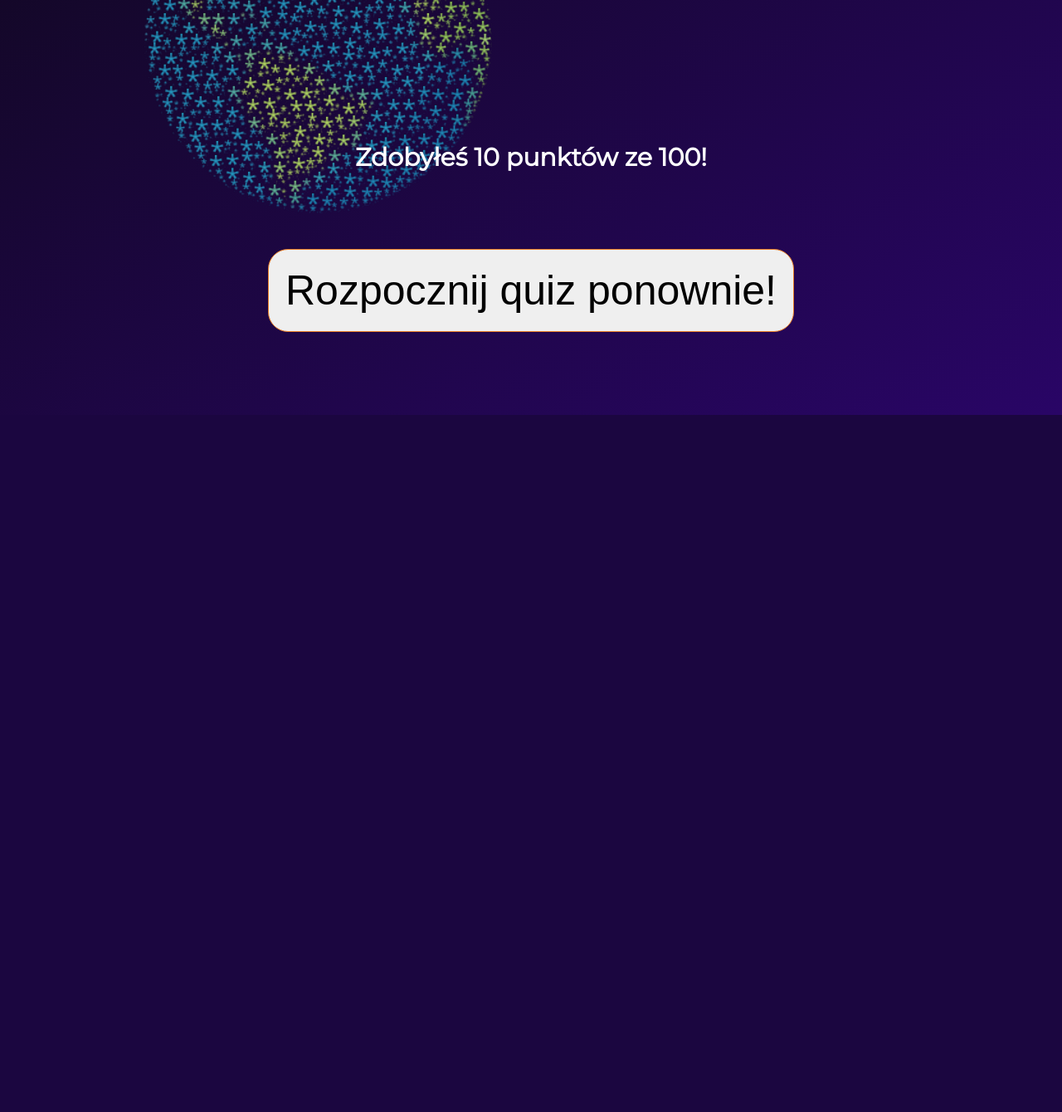
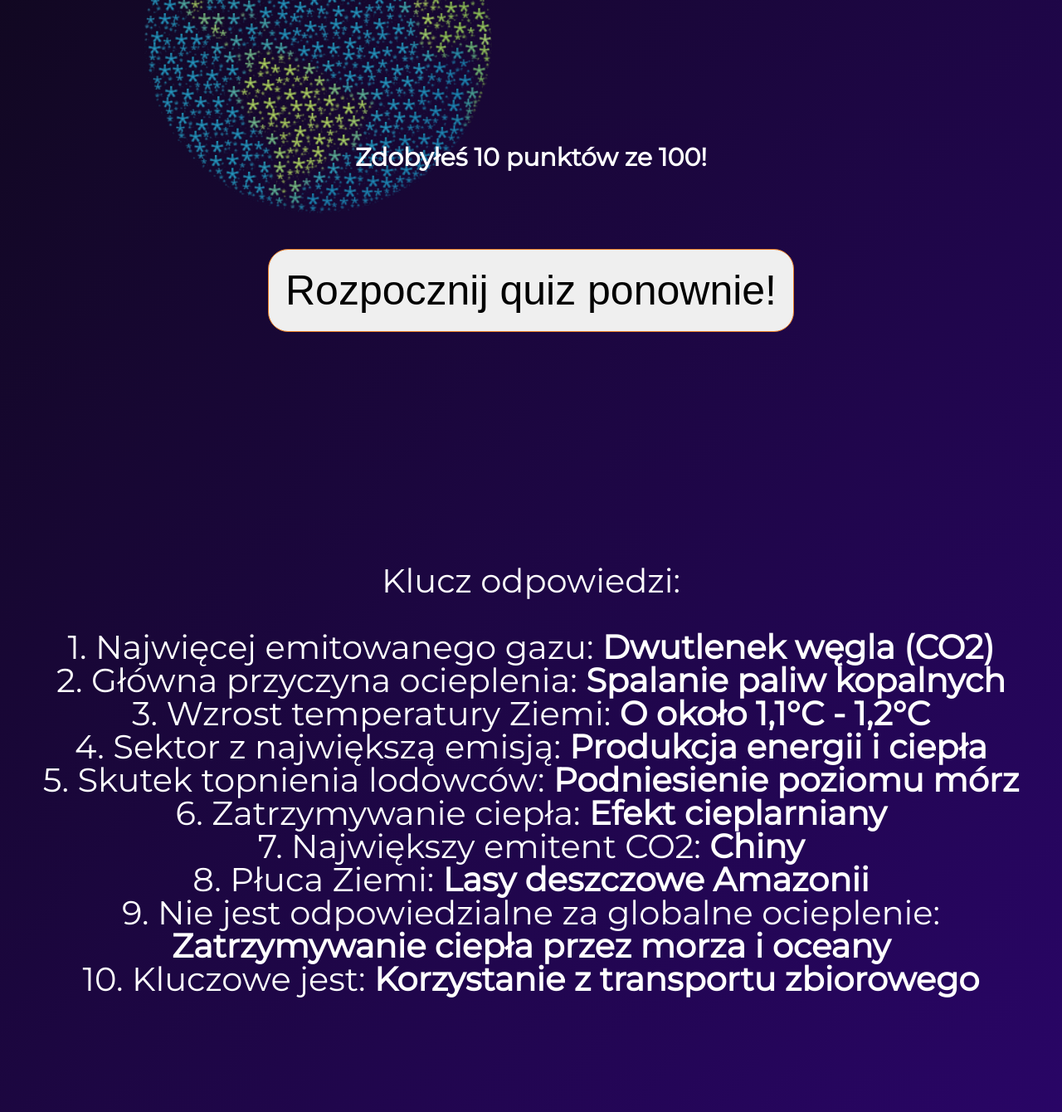
Before and after one commit to garnekCAT/Edukacyjny-Quiz-Klimatyczny, a Flask app: template Quiz/templates/wynik.html in a window 1280 px wide. Shown: the part 300-1640 px from the top of the page at 83% size. Before the commit the page ends 800 px from the top, so only its background shows below. Run offline with Flask 3, Linux system fonts and the light colour scheme; the template is opened without the code that fills it: most values are stand-ins (such as "Sample title", 1, 10 or a date in 2020).

Commit message:
wynik.html

```diff
--- a/Quiz/templates/wynik.html
+++ b/Quiz/templates/wynik.html
@@ -27,6 +27,21 @@
         </form>
       </li>
     </ul>
+      <p>
+          <br><br><br><br><br><br>
+            Klucz odpowiedzi:<br>
+          <br>
+        1. Najwięcej emitowanego gazu: <b>Dwutlenek węgla (CO2)</b><br>
+        2. Główna przyczyna ocieplenia: <b>Spalanie paliw kopalnych</b><br>
+        3. Wzrost temperatury Ziemi: <b>O około 1,1°C - 1,2°C</b><br>
+        4. Sektor z największą emisją: <b>Produkcja energii i ciepła</b><br>
+        5. Skutek topnienia lodowców: <b>Podniesienie poziomu mórz</b><br>
+        6. Zatrzymywanie ciepła: <b>Efekt cieplarniany</b><br>
+        7. Największy emitent CO2: <b>Chiny</b><br>
+        8. Płuca Ziemi: <b>Lasy deszczowe Amazonii</b><br>
+        9. Nie jest odpowiedzialne za globalne ocieplenie: <b>Zatrzymywanie ciepła przez morza i oceany</b><br>
+        10. Kluczowe jest: <b>Korzystanie z transportu zbiorowego</b>
+      </p>
     {% endblock %}
   </main>
 </body>
```
